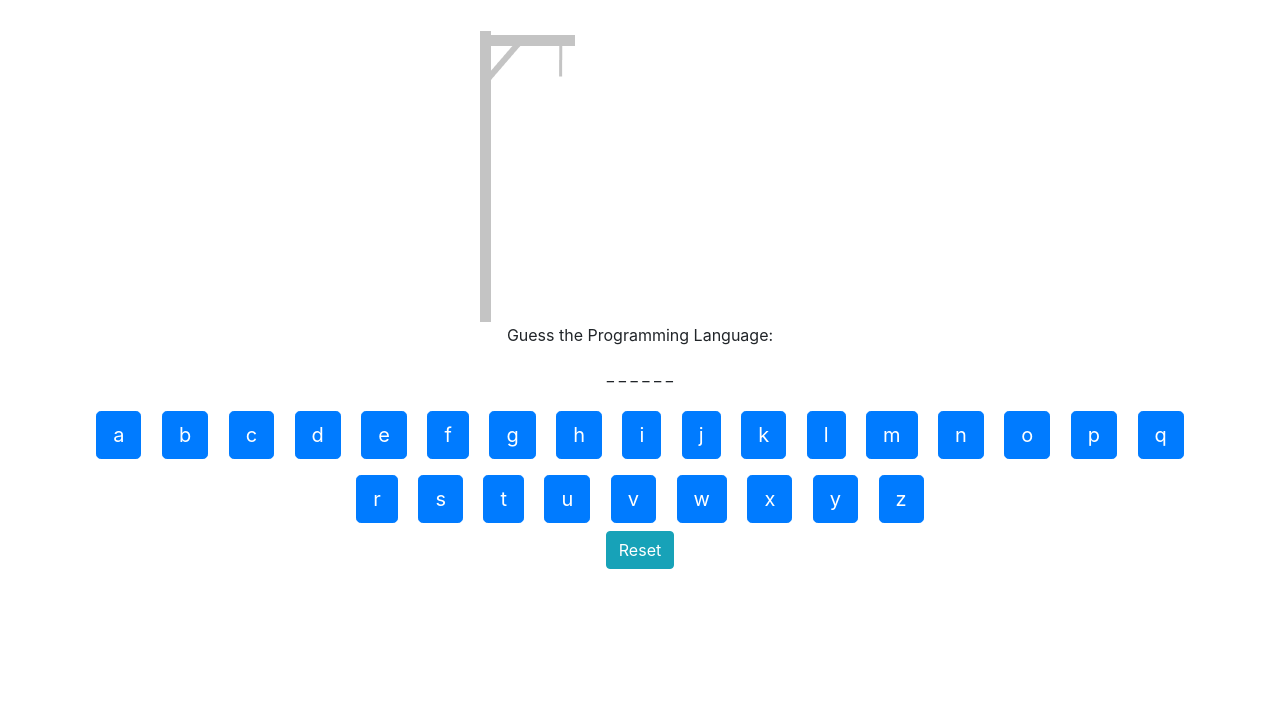
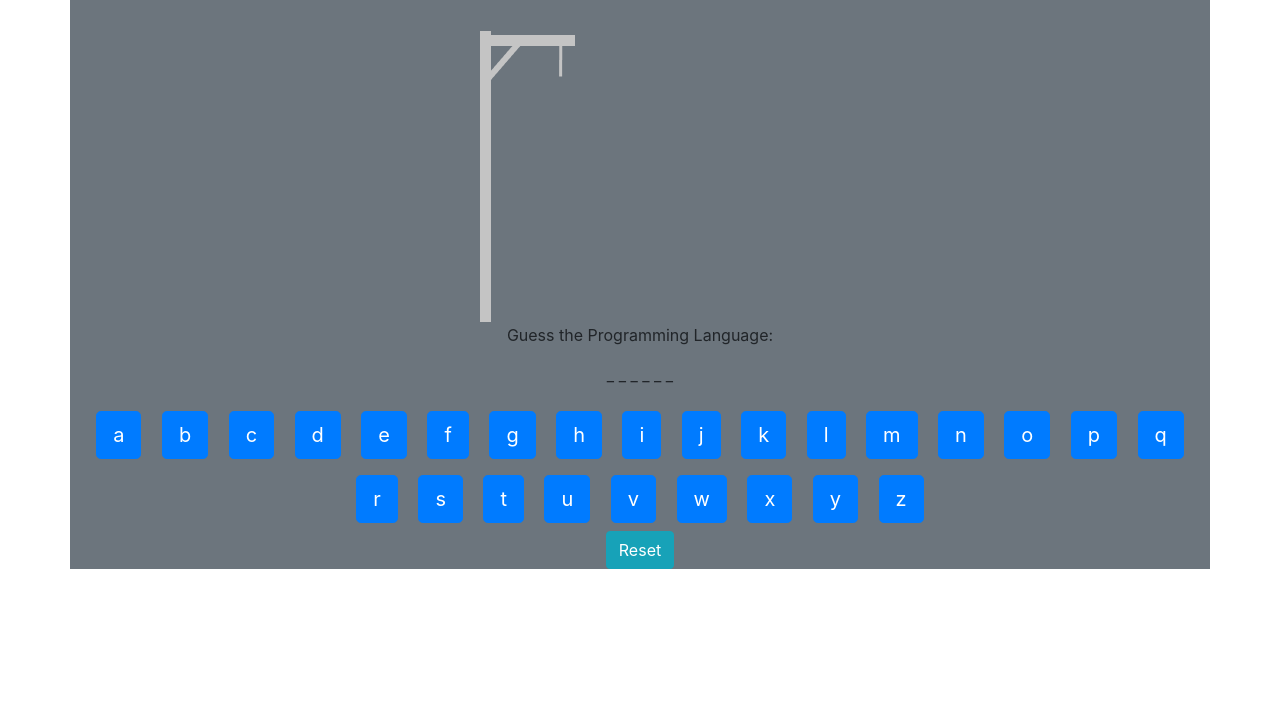
Before and after one commit to Ingenuity-Training001/Assignments, a plain HTML site: page hangman.html in a window 1280 px wide. Shown: the part 83-800 px from the top of the page. Drawn offline with nearby package versions, Linux system fonts and the light colour scheme.

Commit message:
Update hangman.html

```diff
--- a/hangman.html
+++ b/hangman.html
@@ -11,7 +11,7 @@
   <title>Hangman</title>
 </head>
 <body>
-<div class="container">
+<div class="container bg-secondary">
   <h1 class="text-center">Hangman</h1>
   <div class="float-right">Wrong Guesses: <span id='mistakes'>0</span> of <span id='maxWrong'></span></div>
   <div class="text-center">
@@ -26,3 +26,9 @@
 <script src='hangman.js'></script>
 </body>
 </html>
+
+<!--
+  const win = new Audio('sound/win.mp3');
+  win.play();
+
+ -->
```
